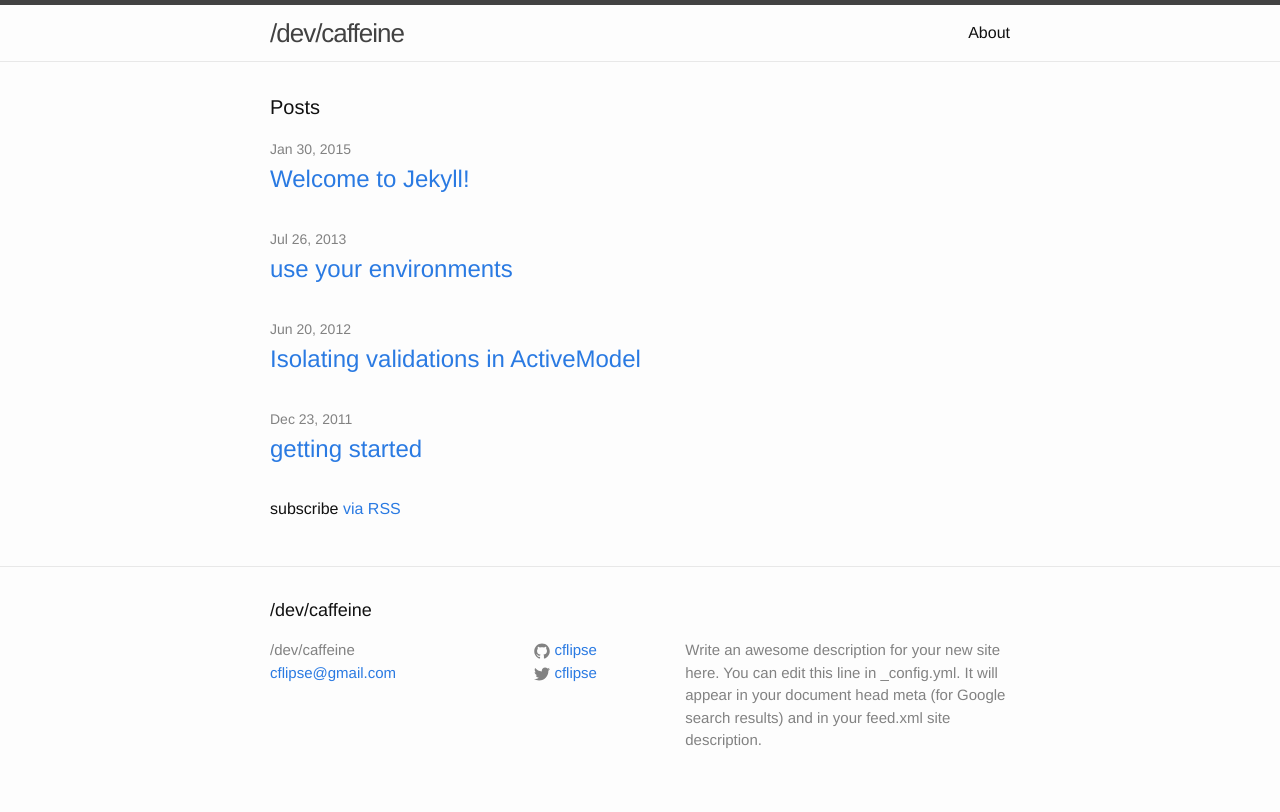
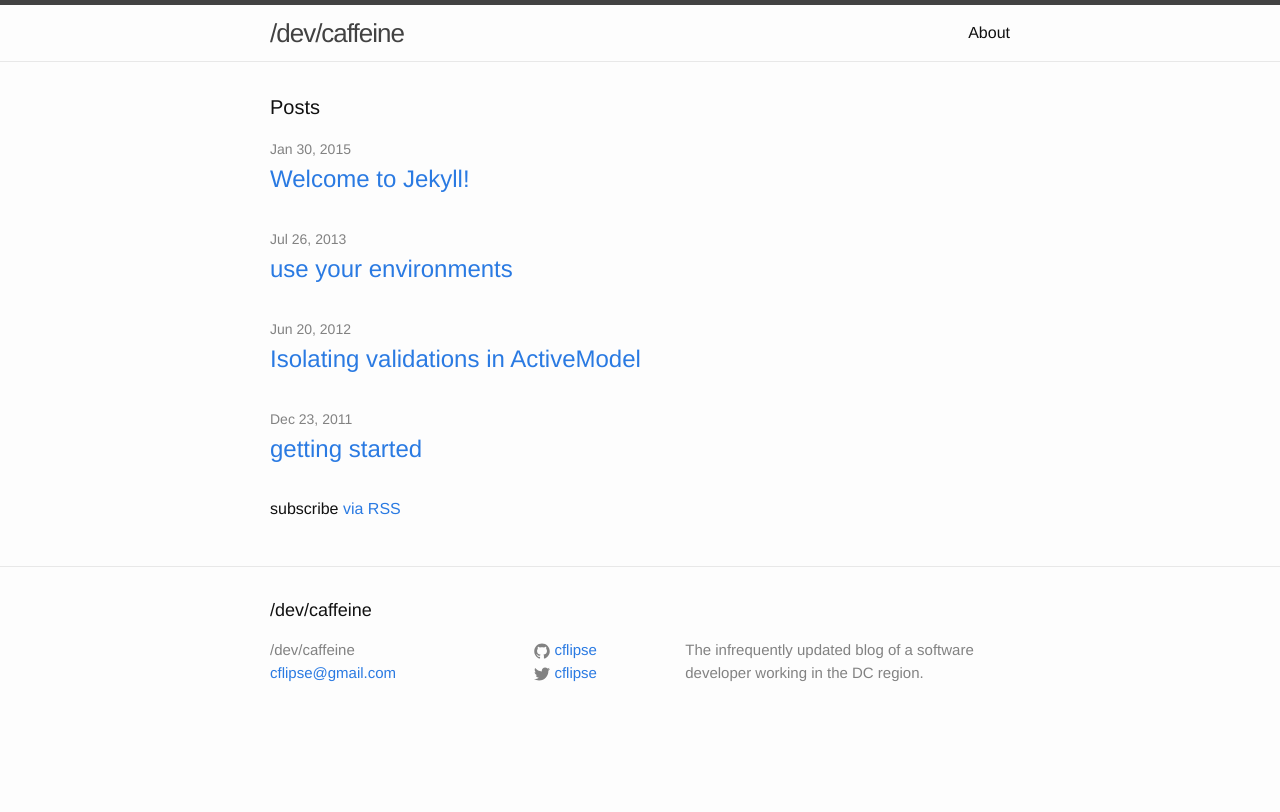
Before and after one commit to cflipse/devcaffeine, a Jekyll site: the page built from index.html, in a window 1280 px wide. Shown: the part 100-912 px from the top of the page. Built offline with Jekyll 4.4.1, drawn with Linux system fonts in a browser that asks for light colours; Markdown is read by kramdown in place of the engine named in the settings.

Commit message:
more screwing around with markdown config
This finally gets my code blocks looking good.

```diff
--- a/_config.yml
+++ b/_config.yml
@@ -3,9 +3,7 @@ title: /dev/caffeine
 subtitle: A programmer is a biological machine for turning coffee into code
 email: cflipse@gmail.com
 description: > # this means to ignore newlines until "baseurl:"
-  Write an awesome description for your new site here. You can edit this
-  line in _config.yml. It will appear in your document head meta (for
-  Google search results) and in your feed.xml site description.
+  The infrequently updated blog of a software developer working in the DC region.
 baseurl: "" # the subpath of your site, e.g. /blog/
 url: "http://devcaffeine.com" # the base hostname & protocol for your site
 twitter_username: cflipse
@@ -14,15 +12,17 @@ github_username:  cflipse
 exclude: [.bundle, bin, vendor]
 
 # Build settings
-markdown: rdiscount
-
+markdown: redcarpet
 redcarpet:
-  extensions: ["no_intra_emphasis", "fenced_code_blocks"]
-
+  extensions:
+    - fenced_code_blocks
+rdiscount:
+  extensions:
+    - autolink
+    - footnotes
+    - smart
 highlighter: pygments
 
 gems:
   - octopress-solarized
   - octopress-ink
-  - octopress-code-highlighter
-  - octopress-codefence
--- /dev/null
+++ b/_plugins/octopress-solarized/config.yml
@@ -0,0 +1 @@
+style: light
```
